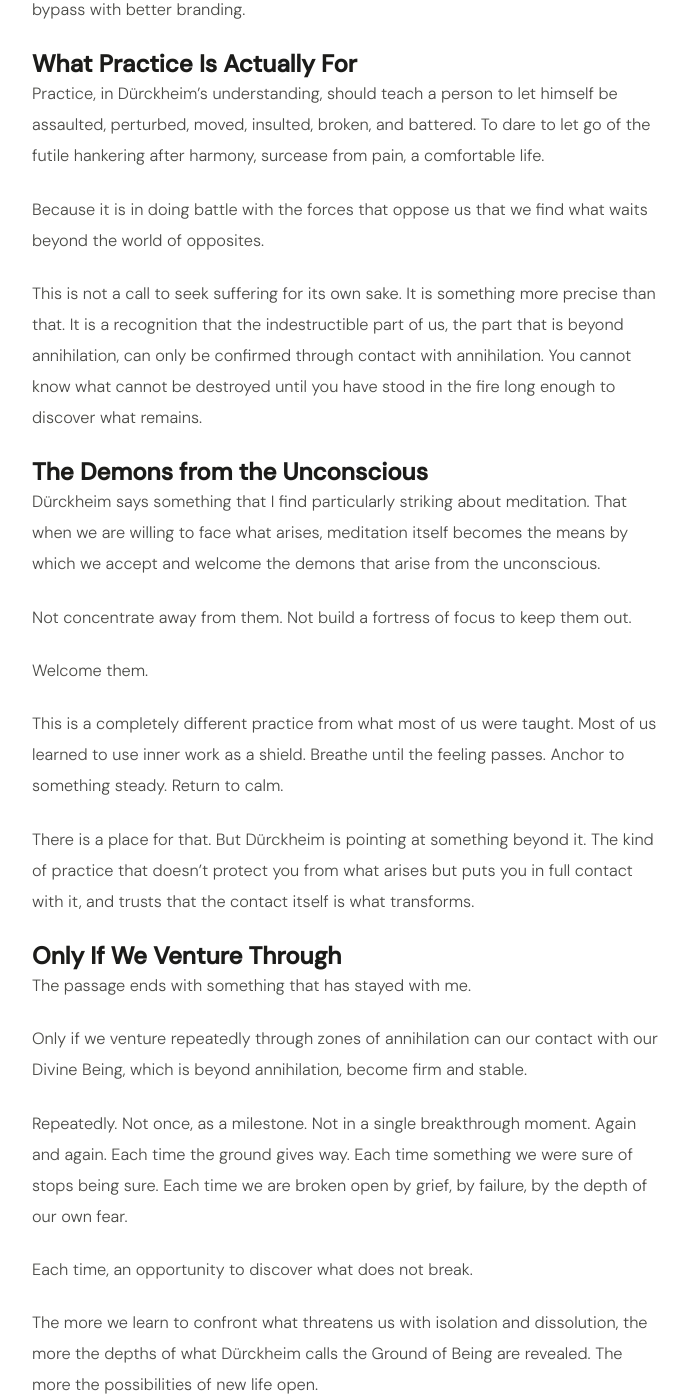
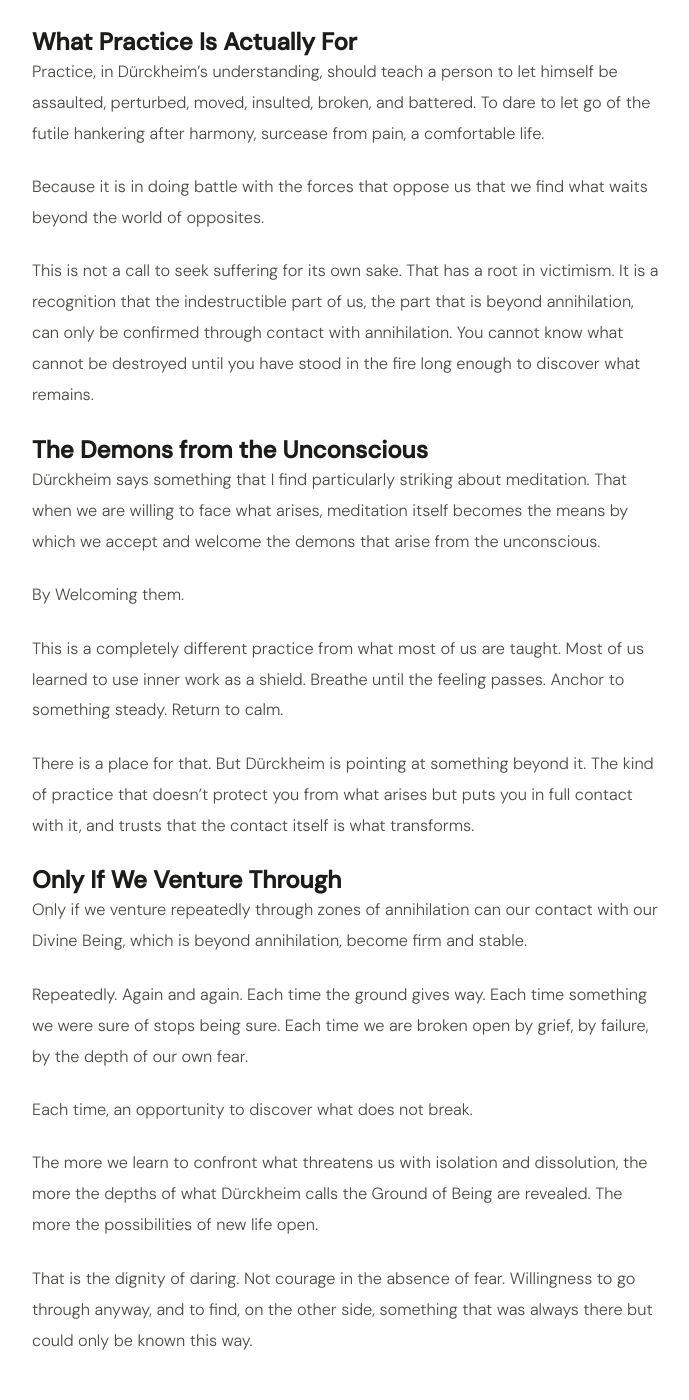
Before and after one commit to Blubell26/giuliapacciotti.com, a Jekyll site: the page built from _posts/2025-05-01-the-dignity-of-daring.md, in a window 1280 px wide and 1400 px high, scrolled down 1421 px. Shown: the whole window, without its empty margins (292-981 px from the left). Built offline with Jekyll 4.4.1, drawn with Linux system fonts in a browser that asks for light colours; comment, search, counter and statistics services are not loaded; some of the changed text lies outside the part shown.

Commit message:
Update 2025-05-01-the-dignity-of-daring.md

```diff
--- a/_posts/2025-05-01-the-dignity-of-daring.md
+++ b/_posts/2025-05-01-the-dignity-of-daring.md
@@ -18,7 +18,6 @@
 >
 > Karlfried Graf von Dürckheim
 
-Not protection. Exposure. Not immunity. Contact.
 
 ## What Practice Is Not For
 
@@ -26,7 +25,7 @@
 
 That's the version we are sold. The version that makes practice sound like a long project of becoming unbothered. Of rising above. Of getting to the place where difficulty slides off you.
 
-But that is not liberation. That is a more sophisticated form of avoidance. A spiritual bypass with better branding.
+But that is not liberation. That is a more sophisticated form of avoidance. Or a spiritual bypass.
 
 ## What Practice Is Actually For
 
@@ -34,32 +33,26 @@
 
 Because it is in doing battle with the forces that oppose us that we find what waits beyond the world of opposites.
 
-This is not a call to seek suffering for its own sake. It is something more precise than that. It is a recognition that the indestructible part of us, the part that is beyond annihilation, can only be confirmed through contact with annihilation. You cannot know what cannot be destroyed until you have stood in the fire long enough to discover what remains.
+This is not a call to seek suffering for its own sake. That has a root in victimism. It is a recognition that the indestructible part of us, the part that is beyond annihilation, can only be confirmed through contact with annihilation. You cannot know what cannot be destroyed until you have stood in the fire long enough to discover what remains.
 
 ## The Demons from the Unconscious
 
 Dürckheim says something that I find particularly striking about meditation. That when we are willing to face what arises, meditation itself becomes the means by which we accept and welcome the demons that arise from the unconscious.
 
-Not concentrate away from them. Not build a fortress of focus to keep them out.
+By Welcoming them.
 
-Welcome them.
-
-This is a completely different practice from what most of us were taught. Most of us learned to use inner work as a shield. Breathe until the feeling passes. Anchor to something steady. Return to calm.
+This is a completely different practice from what most of us are taught. Most of us learned to use inner work as a shield. Breathe until the feeling passes. Anchor to something steady. Return to calm.
 
 There is a place for that. But Dürckheim is pointing at something beyond it. The kind of practice that doesn't protect you from what arises but puts you in full contact with it, and trusts that the contact itself is what transforms.
 
 ## Only If We Venture Through
 
-The passage ends with something that has stayed with me.
-
 Only if we venture repeatedly through zones of annihilation can our contact with our Divine Being, which is beyond annihilation, become firm and stable.
 
-Repeatedly. Not once, as a milestone. Not in a single breakthrough moment. Again and again. Each time the ground gives way. Each time something we were sure of stops being sure. Each time we are broken open by grief, by failure, by the depth of our own fear.
+Repeatedly. Again and again. Each time the ground gives way. Each time something we were sure of stops being sure. Each time we are broken open by grief, by failure, by the depth of our own fear.
 
 Each time, an opportunity to discover what does not break.
 
 The more we learn to confront what threatens us with isolation and dissolution, the more the depths of what Dürckheim calls the Ground of Being are revealed. The more the possibilities of new life open.
 
-Not despite the annihilation. Because of it.
-
 That is the dignity of daring. Not courage in the absence of fear. Willingness to go through anyway, and to find, on the other side, something that was always there but could only be known this way.
```
Also changed, not shown: other parts of _posts/2025-05-01-the-dignity-of-daring.md (+1 -1 lines).
